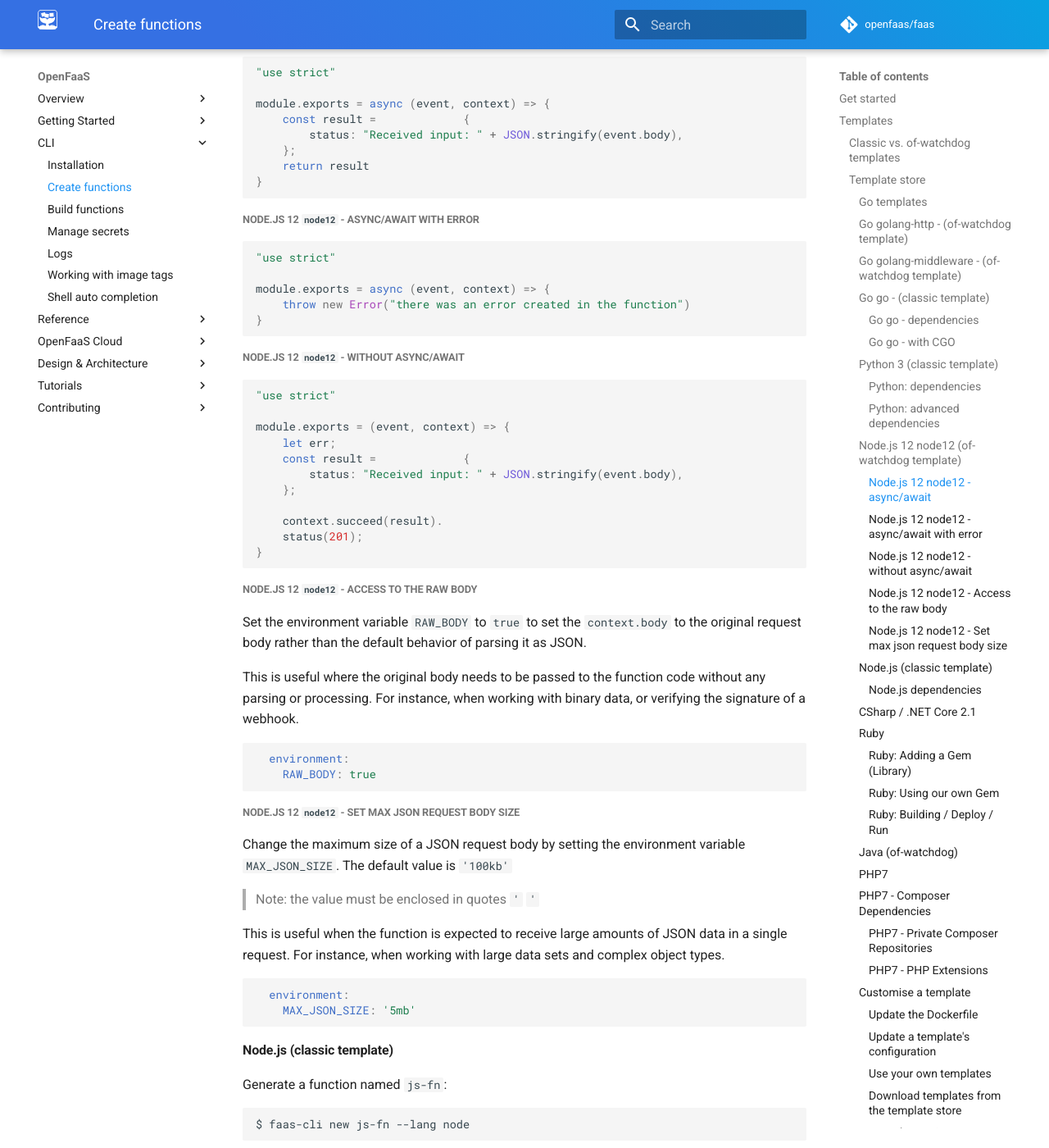
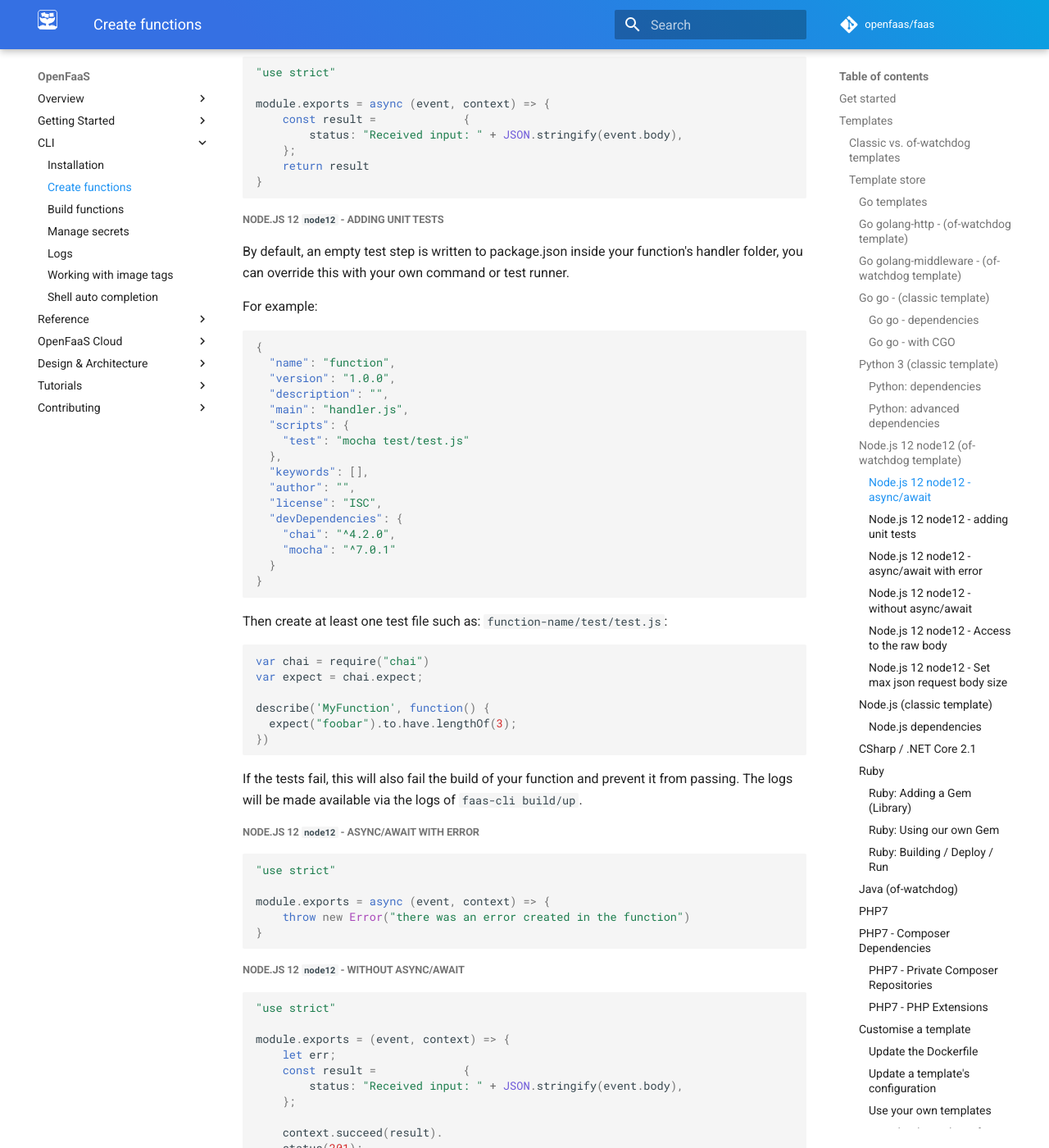
Before and after one commit to openfaas/docs, an MkDocs documentation site: the page built from docs/cli/templates.md, in a window 1280 px wide and 1400 px high, scrolled down 5372 px. Shown: the whole window at 82% size. Built offline with MkDocs 1.6.1 and Material for MkDocs 9.7.7, drawn with Linux system fonts in a browser that asks for light colours; comment, search, counter and statistics services are not loaded.

Commit message:
Add note on adding tests with node12
Ref: https://github.com/openfaas/templates/pull/196

Signed-off-by: Alex Ellis (OpenFaaS Ltd) <alexellis2@gmail.com>

````diff
--- a/docs/cli/templates.md
+++ b/docs/cli/templates.md
@@ -239,6 +239,44 @@ module.exports = async (event, context) => {
     return result
 }
 ```
+
+##### Node.js 12 `node12` - adding unit tests
+
+By default, an empty test step is written to package.json inside your function's handler folder, you can override this with your own command or test runner.
+
+For example:
+
+```json
+{
+  "name": "function",
+  "version": "1.0.0",
+  "description": "",
+  "main": "handler.js",
+  "scripts": {
+    "test": "mocha test/test.js"
+  },
+  "keywords": [],
+  "author": "",
+  "license": "ISC",
+  "devDependencies": {
+    "chai": "^4.2.0",
+    "mocha": "^7.0.1"
+  }
+}
+```
+
+Then create at least one test file such as: `function-name/test/test.js`:
+
+```js
+var chai = require("chai")
+var expect = chai.expect;
+
+describe('MyFunction', function() {
+  expect("foobar").to.have.lengthOf(3);
+})
+```
+
+If the tests fail, this will also fail the build of your function and prevent it from passing. The logs will be made available via the logs of `faas-cli build/up`.
 
 ##### Node.js 12 `node12` - async/await with error
 
````
